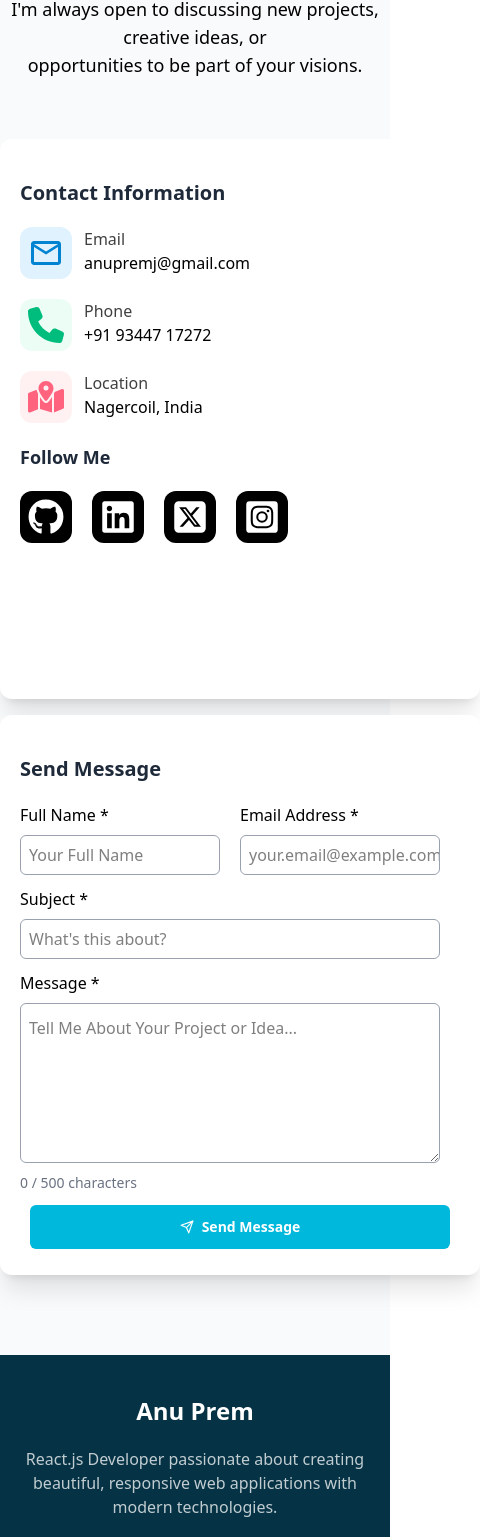
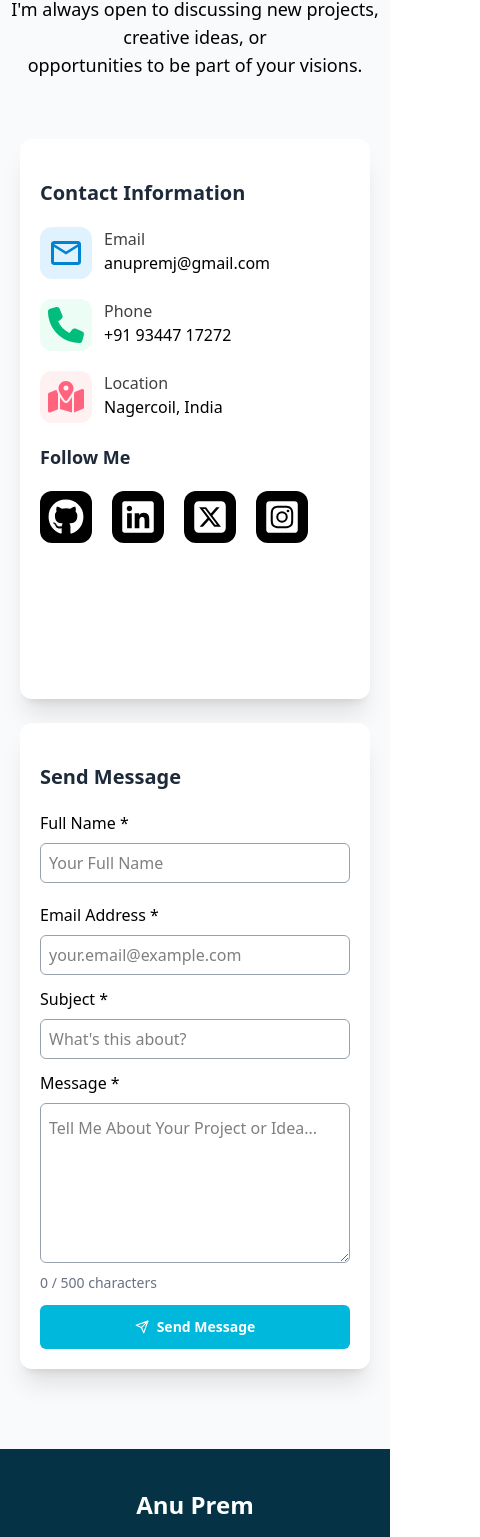
Before and after one commit to AnuPrem2005/Portfolio, a React (Vite) app: page / in a window 390 px wide. Shown: the part 6313-7850 px from the top of the page, 480 px wide, since content can reach past the window. Built offline with nearby package versions, Linux system fonts and the light colour scheme.

Commit message:
responsive allignmnt 1

```diff
--- a/src/components/Contact.jsx
+++ b/src/components/Contact.jsx
@@ -17,51 +17,62 @@ const Contact = () => {
       <p className='flex place-content-center text-lg text-center mt-5'>I'm always open to discussing new projects, creative ideas, or <br />opportunities to be part of your visions.</p>
       </div>
 
-       <div className='grid sm:grid-cols-1 md:grid-cols-2 lg:grid-cols-2 justify-items-center mt-15 lg:mx-20 gap-4 md:gap-4 sm:mx-20 gap-4'>
-
+       <div
+  className="grid grid-cols-1 md:grid-cols-2 lg:grid-cols-2
+  justify-items-center mt-15
+  mx-5 md:mx-10 lg:mx-20
+  gap-6"
+>
   {/* CONTACT INFO */}
-      <div data-aos="fade-right" className='bg-white p-5 rounded-xl shadow-xl w-120 h-140 hover:shadow-xl/20 hover:-translate-y-4 delay-150 duration-300 overflow-hidden boxxx'>
-        <h2 className='text-xl font-bold text-gray-800 flex place-content-start mt-5'>
+  <div
+    data-aos="fade-right"
+    className="bg-white p-5 rounded-xl shadow-xl
+    w-full sm:w-[90%] md:w-[420px] lg:w-[480px]
+    min-h-[560px]
+    hover:shadow-xl/20 hover:-translate-y-4
+    delay-150 duration-300 overflow-hidden boxxx"
+  >
+    <h2 className="text-xl font-bold text-gray-800 flex place-content-start mt-5">
       Contact Information
     </h2>
 
-        <div className='mt-5'>
-          <div className='flex place-content-start h-13'>
-            <div className='rounded-xl grid place-content-center bg-sky-100 w-13 h-13'>
-              <MdOutlineMail className='text-sky-600 text-4xl' />
+    <div className="mt-5">
+      <div className="flex place-content-start h-13">
+        <div className="rounded-xl grid place-content-center bg-sky-100 w-13 h-13">
+          <MdOutlineMail className="text-sky-600 text-4xl" />
         </div>
         <div>
-              <p className='ms-3 opacity-75'>Email</p>
+          <p className="ms-3 opacity-75">Email</p>
           <a href="mailto:anupremj@gmail.com">
-                <p className='ms-3 hover:cursor-pointer hover:text-cyan-600'>
+            <p className="ms-3 hover:cursor-pointer hover:text-cyan-600">
               anupremj@gmail.com
             </p>
           </a>
         </div>
       </div>
 
-          <div className='flex place-content-start mt-5'>
-            <div className='rounded-xl grid place-content-center bg-emerald-50 w-13 h-13'>
-              <FaPhone className='text-emerald-500 text-4xl' />
+      <div className="flex place-content-start mt-5">
+        <div className="rounded-xl grid place-content-center bg-emerald-50 w-13 h-13">
+          <FaPhone className="text-emerald-500 text-4xl" />
         </div>
         <div>
-              <p className='ms-3 opacity-75'>Phone</p>
+          <p className="ms-3 opacity-75">Phone</p>
           <a href="tel:+919344717272">
-                <p className='ms-3 hover:cursor-pointer hover:text-cyan-600'>
+            <p className="ms-3 hover:cursor-pointer hover:text-cyan-600">
               +91 93447 17272
             </p>
           </a>
         </div>
       </div>
 
-          <div className='flex place-content-start mt-5'>
-            <div className='rounded-xl grid place-content-center bg-rose-50 w-13 h-13'>
-              <FaMapLocationDot className='text-rose-400 text-4xl' />
+      <div className="flex place-content-start mt-5">
+        <div className="rounded-xl grid place-content-center bg-rose-50 w-13 h-13">
+          <FaMapLocationDot className="text-rose-400 text-4xl" />
         </div>
         <div>
-              <p className='ms-3 opacity-75'>Location</p>
+          <p className="ms-3 opacity-75">Location</p>
           <a href="https://www.google.com/maps/place/Nagercoil,+Tamil+Nadu">
-                <p className='ms-3 hover:cursor-pointer hover:text-cyan-600'>
+            <p className="ms-3 hover:cursor-pointer hover:text-cyan-600">
               Nagercoil, India
             </p>
           </a>
@@ -69,76 +80,83 @@ const Contact = () => {
       </div>
     </div>
 
-        <h2 className='text-lg font-bold text-gray-800 flex place-content-start mt-5'>
+    <h2 className="text-lg font-bold text-gray-800 flex place-content-start mt-5">
       Follow Me
     </h2>
 
-        <div className='mt-5 flex gap-5'>
+    <div className="mt-5 flex gap-5 flex-wrap">
       <a href="https://github.com/AnuPrem2005">
-            <div className='rounded-xl grid place-content-center bg-black w-13 h-13 hover:-translate-y-1 delay-150 duration-300 hover:scale-110'>
-              <FaGithub className='text-white text-4xl' />
+        <div className="rounded-xl grid place-content-center bg-black w-13 h-13 hover:-translate-y-1 duration-300 hover:scale-110">
+          <FaGithub className="text-white text-4xl" />
         </div>
       </a>
 
       <a href="https://www.linkedin.com/in/anu-prem">
-            <div className='rounded-xl grid place-content-center bg-black w-13 h-13 hover:-translate-y-1 delay-150 duration-300 hover:scale-110 hover:bg-blue-500'>
-              <FaLinkedin className='text-white text-4xl' />
+        <div className="rounded-xl grid place-content-center bg-black w-13 h-13 hover:-translate-y-1 duration-300 hover:scale-110 hover:bg-blue-500">
+          <FaLinkedin className="text-white text-4xl" />
         </div>
       </a>
 
       <a href="https://x.com/AnuPremJayaKum1">
-            <div className='rounded-xl grid place-content-center bg-black w-13 h-13 hover:-translate-y-1 delay-150 duration-300 hover:scale-110'>
-              <FaSquareXTwitter className='text-white text-4xl' />
+        <div className="rounded-xl grid place-content-center bg-black w-13 h-13 hover:-translate-y-1 duration-300 hover:scale-110">
+          <FaSquareXTwitter className="text-white text-4xl" />
         </div>
       </a>
 
       <a href="https://www.instagram.com/sucesful_loser">
-            <div className='rounded-xl grid place-content-center bg-black w-13 h-13 hover:-translate-y-1 delay-150 duration-300 hover:scale-110 hover:bg-red-500'>
-              <FaInstagramSquare className='text-white text-4xl' />
+        <div className="rounded-xl grid place-content-center bg-black w-13 h-13 hover:-translate-y-1 duration-300 hover:scale-110 hover:bg-red-500">
+          <FaInstagramSquare className="text-white text-4xl" />
         </div>
       </a>
     </div>
   </div>
 
   {/* CONTACT FORM */}
-      <div data-aos="fade-left" className='bg-white p-5 rounded-xl shadow-xl w-120 h-140 hover:shadow-xl/20 hover:-translate-y-4 delay-150 duration-300 overflow-hidden boxxx'>
-        <h2 className='text-xl font-bold text-gray-800 flex place-content-start mt-5'>
+  <div
+    data-aos="fade-left"
+    className="bg-white p-5 rounded-xl shadow-xl
+    w-full sm:w-[90%] md:w-[420px] lg:w-[480px]
+    min-h-[560px]
+    hover:shadow-xl/20 hover:-translate-y-4
+    delay-150 duration-300 overflow-hidden boxxx"
+  >
+    <h2 className="text-xl font-bold text-gray-800 flex place-content-start mt-5">
       Send Message
     </h2>
 
-        <div className='mt-5 flex gap-5'>
-          <div>
+    <div className="mt-5 flex flex-col md:flex-row gap-5">
+      <div className="w-full md:w-[48%]">
         <p>Full Name *</p>
         <input
           type="text"
-              className='input-half mt-2 w-50 h-10 pl-2 border border-gray-400 rounded-md focus:border-2 focus:outline-none focus:border-cyan-500'
-              placeholder='Your Full Name'
+          className="mt-2 w-full h-10 pl-2 border border-gray-400 rounded-md focus:border-2 focus:outline-none focus:border-cyan-500"
+          placeholder="Your Full Name"
         />
       </div>
 
-          <div>
+      <div className="w-full md:w-[48%]">
         <p>Email Address *</p>
         <input
           type="text"
-              className='input-half mt-2 w-50 h-10 pl-2 border border-gray-400 rounded-md focus:border-2 focus:outline-none focus:border-cyan-500'
-              placeholder='your.email@example.com'
+          className="mt-2 w-full h-10 pl-2 border border-gray-400 rounded-md focus:border-2 focus:outline-none focus:border-cyan-500"
+          placeholder="your.email@example.com"
         />
       </div>
     </div>
 
-        <div className='mt-3'>
+    <div className="mt-3">
       <p>Subject *</p>
       <input
         type="text"
-            className='input-full mt-2 w-105 h-10 pl-2 border border-gray-400 rounded-md focus:border-2 focus:outline-none focus:border-cyan-500'
+        className="mt-2 w-full h-10 pl-2 border border-gray-400 rounded-md focus:border-2 focus:outline-none focus:border-cyan-500"
         placeholder="What's this about?"
       />
     </div>
 
-        <div className='mt-3'>
+    <div className="mt-3">
       <p>Message *</p>
       <textarea
-            className='input-full mt-2 w-105 h-40 pl-2 pt-3 border border-gray-400 rounded-md focus:border-2 focus:outline-none focus:border-cyan-500'
+        className="mt-2 w-full min-h-[160px] pl-2 pt-3 border border-gray-400 rounded-md focus:border-2 focus:outline-none focus:border-cyan-500"
         placeholder="Tell Me About Your Project or Idea..."
         maxLength={maxChars}
         value={text}
@@ -149,14 +167,14 @@ const Contact = () => {
       </div>
     </div>
 
-        <div className='flex justify-center'>
-          <button className='input-full flex place-items-center justify-center rounded-md gap-2 text-sm mt-3 bg-cyan-500 text-white font-bold p-3 w-105 hover:-translate-y-1 delay-150 duration-300 hover:bg-cyan-600'>
+    <div className="flex justify-center">
+      <button className="flex place-items-center justify-center rounded-md gap-2 text-sm mt-3 bg-cyan-500 text-white font-bold p-3 w-full hover:-translate-y-1 duration-300 hover:bg-cyan-600">
         <FiSend /> Send Message
       </button>
     </div>
   </div>
+</div>
 
-    </div>
 
 
     </div>
```
Lines whose indentation alone changed are shown as unchanged.
